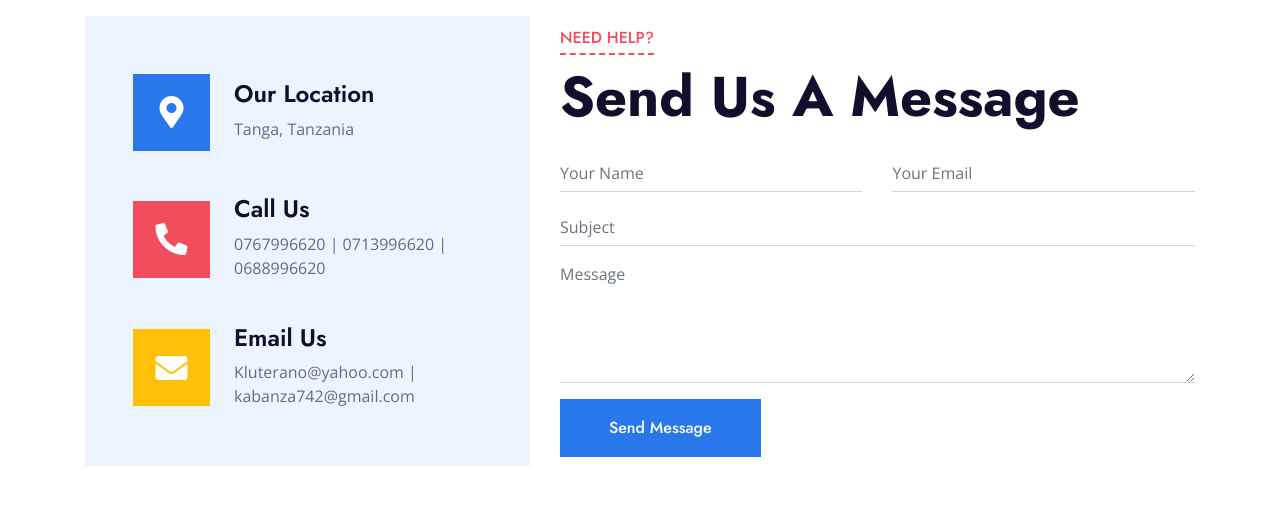
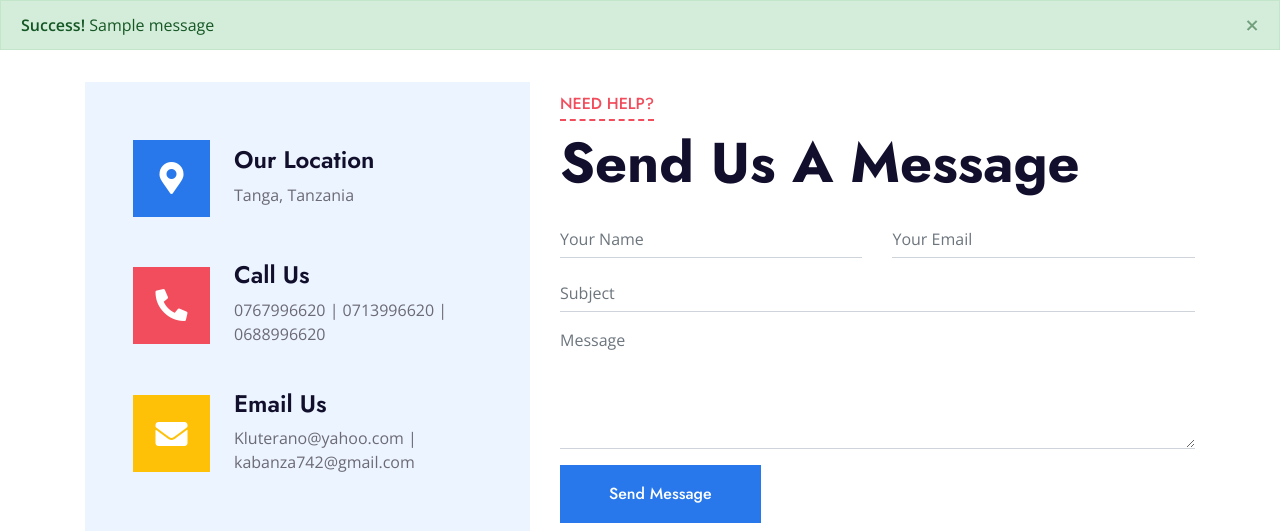
Before and after one commit to fredrickmugish/SRMS, a Django app: page /contact/ in a window 1280 px wide. Shown: the part 127-658 px from the top of the page. Run offline with Django 5.2, Linux system fonts and the light colour scheme; tables that the repository leaves empty hold one stand-in row (values such as "Sample post"); one stand-in notice (Sample message) is shown; some libraries are stand-ins or nearby versions.

Commit message:
Another commit

```diff
--- a/brms/settings.py
+++ b/brms/settings.py
@@ -64,6 +64,7 @@ MIDDLEWARE = [
     "django.contrib.auth.middleware.AuthenticationMiddleware",
     "django.contrib.messages.middleware.MessageMiddleware",
     "django.middleware.clickjacking.XFrameOptionsMiddleware",
+
 ]
 
 # Application definition
@@ -145,6 +146,8 @@ MEDIA_ROOT = BASE_DIR / 'media'
 
 DEFAULT_AUTO_FIELD = "django.db.models.BigAutoField"
 LOGOUT_REDIRECT_URL = 'login_user'
+
+
 
 
 JAZZMIN_SETTINGS = {
--- a/system/templates/site_contact.html
+++ b/system/templates/site_contact.html
@@ -3,6 +3,35 @@
 {% block content %}
 {%load static%}
 {% block header %}{% endblock %}
+
+
+{% if messages %}
+{% for message in messages %}
+    {% if message.tags == "success" %}
+        <div class="alert alert-success alert-dismissible fade show" role="alert">
+            <strong>Success!</strong> {{ message }}
+            <button type="button" class="close" data-dismiss="alert" aria-label="Close">
+                <span aria-hidden="true">&times;</span>
+            </button>
+        </div>
+    {% elif message.tags == "error" %}
+        <div class="alert alert-danger alert-dismissible fade show" role="alert">
+            <strong>Error!</strong> {{ message }}
+            <button type="button" class="close" data-dismiss="alert" aria-label="Close">
+                <span aria-hidden="true">&times;</span>
+            </button>
+        </div>
+    {% else %}
+        <div class="alert alert-info alert-dismissible fade show" role="alert">
+            <strong>Message:</strong> {{ message }}
+            <button type="button" class="close" data-dismiss="alert" aria-label="Close">
+                <span aria-hidden="true">&times;</span>
+            </button>
+        </div>
+    {% endif %}
+{% endfor %}
+{% endif %}
+
     <!-- Contact Start -->
     <div class="container-fluid py-2">
         <div class="container py-2">
@@ -44,25 +73,27 @@
                         <h1 class="display-4">Send Us A Message</h1>
                     </div>
                     <div class="contact-form">
-                        <form>
+                        <form action="{% url 'contact_ms' %}" method="POST">
+                            {% csrf_token %}
                             <div class="row">
                                 <div class="col-6 form-group">
-                                    <input type="text" class="form-control border-top-0 border-right-0 border-left-0 p-0" placeholder="Your Name" required="required">
+                                    <input type="text" name="name" class="form-control border-top-0 border-right-0 border-left-0 p-0" placeholder="Your Name" required>
                                 </div>
                                 <div class="col-6 form-group">
-                                    <input type="email" class="form-control border-top-0 border-right-0 border-left-0 p-0" placeholder="Your Email" required="required">
+                                    <input type="email" name="email" class="form-control border-top-0 border-right-0 border-left-0 p-0" placeholder="Your Email" required>
                                 </div>
                             </div>
                             <div class="form-group">
-                                <input type="text" class="form-control border-top-0 border-right-0 border-left-0 p-0" placeholder="Subject" required="required">
+                                <input type="text" name="subject" class="form-control border-top-0 border-right-0 border-left-0 p-0" placeholder="Subject" required>
                             </div>
                             <div class="form-group">
-                                <textarea class="form-control border-top-0 border-right-0 border-left-0 p-0" rows="5" placeholder="Message" required="required"></textarea>
+                                <textarea name="message" class="form-control border-top-0 border-right-0 border-left-0 p-0" rows="5" placeholder="Message" required></textarea>
                             </div>
                             <div>
                                 <button class="btn btn-primary py-3 px-5" type="submit">Send Message</button>
                             </div>
                         </form>
+
                     </div>
                 </div>
             </div>
--- a/system/urls.py
+++ b/system/urls.py
@@ -17,6 +17,7 @@ urlpatterns = [
     path('about/', views.about, name="about"),
     path('site_courses/', views.site_courses, name="site_courses"),
     path('contact/', views.contact, name="contact"),
+    path('contact_ms/', views.contact_ms, name="contact_ms"),
     path('fee/', views.fee, name="fee"),
     path('change_password/', change_password, name='change_password'),
     path('update_profile/', update_profile, name='update_profile'),
--- a/system/views.py
+++ b/system/views.py
@@ -40,6 +40,8 @@ def login_user(request):
 
     return render(request, 'index.html')
 
+
+@login_required
 def register(request):
     if request.user.is_authenticated:
         if request.user.is_staff:
@@ -166,3 +168,24 @@ def update_profile(request):
 
 def stationery(request):
     return render(request, 'stationery.html')
+
+from .models import ContactMessage
+def contact_ms(request):
+    if request.method == 'POST':
+        name = request.POST.get('name')
+        email = request.POST.get('email')
+        subject = request.POST.get('subject')
+        message = request.POST.get('message')
+
+        # Save the message to the database
+        ContactMessage.objects.create(
+            name=name,
+            email=email,
+            subject=subject,
+            message=message
+        )
+
+        messages.success(request, 'Your message has been submitted successfully.')
+        return redirect('contact')
+
+    return render(request, 'contact.html')
```
Also changed, not shown: system/admin.py (+9 -0 lines), system/models.py (+10 -0 lines), system/templates/site_index.html (+28 -37 lines), system/migrations/0011_contactmessage.py (added).
